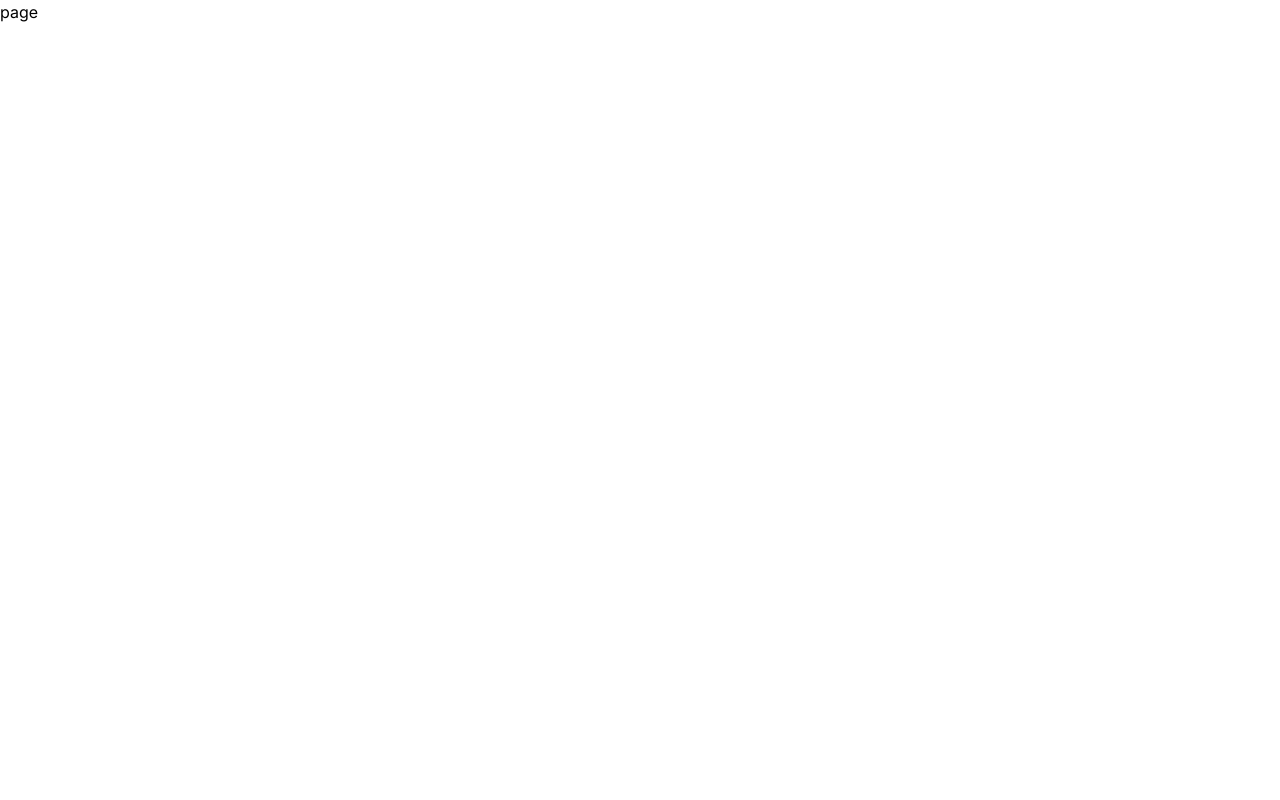
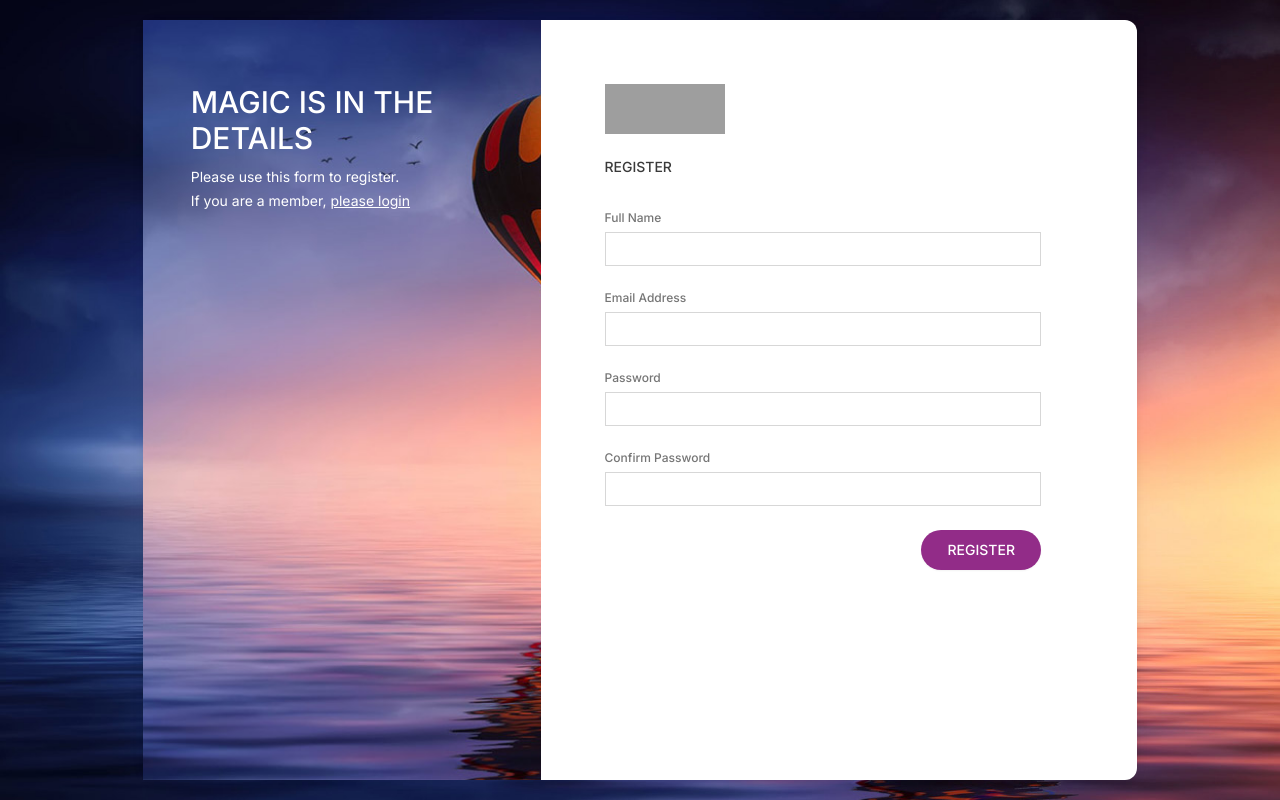
Before and after one commit to aryan7123/gogo-next, a Next.js app: page /register in a window 1280 px wide. Built offline with nearby package versions, Linux system fonts and the light colour scheme; grey boxes are pictures that could not be loaded.

Commit message:
login and register page completed

```diff
--- a/src/app/globals.css
+++ b/src/app/globals.css
@@ -11,6 +11,7 @@
 html, body {
   width: 100%;
   height: 100%;
+  font-family: "Nunito", sans-serif;
 }
 
 .fixed-background {
@@ -31,3 +32,12 @@ html, body {
   background-repeat: no-repeat;
   background-position: top;
 }
+
+.gogo-logo {
+  display: block;
+  background-image: url(https://gogo-react.coloredstrategies.com/static/media/black.e27080da.svg);
+  width: 120px;
+  height: 50px;
+  background-repeat: no-repeat;
+  background-position: 50%;
+}
--- a/src/app/login/page.jsx
+++ b/src/app/login/page.jsx
@@ -1,20 +1,76 @@
-import React from 'react'
+import React from "react";
+import Link from "next/link";
 
 const page = () => {
   return (
     <>
-        <main className='w-full h-full flex items-center fixed-background'>
-            <div className='max-w-sm md:max-w-6xl flex md:flex-row flex-col items-start justify-center mx-auto bg-white form-card'>
-                <div className='w-full md:w-[40%] md:px-12 md:py-16 p-6 h-[30vh] md:h-[70vh] image-side'>
-                    Lorem ipsum dolor sit, amet consectetur adipisicing elit. Nobis molestiae, animi doloremque asperiores sapiente expedita iusto doloribus! Aliquam, nam facere!
-                </div>
-                <div className='w-full md:w-[60%] form-side'>
-                    Lorem ipsum dolor sit amet consectetur adipisicing elit. Iusto, atque rem debitis sequi ad maxime pariatur sint in, officiis illo, commodi earum hic fugit omnis? Tempora, quasi sapiente ipsam, harum, adipisci deleniti quam corrupti fuga ea tenetur dolorum. Aperiam tempore consequuntur dolor deleniti nisi explicabo doloremque quidem eum magnam, iusto dolorum placeat suscipit consectetur neque tempora laboriosam. Voluptatum illum in tenetur voluptate ratione, voluptas fugiat esse earum doloremque. Quo necessitatibus excepturi hic dicta in doloremque nobis? Rem, quibusdam. Qui magnam est ex facere? Tempore ad doloribus suscipit magni, repellat dignissimos quas eaque reiciendis nobis ea incidunt cupiditate perferendis in enim!
-                </div>
-            </div>
-        </main>
+      <main className="w-full h-full flex items-center justify-center fixed-background">
+        <div className="max-w-sm md:max-w-[1400px] flex md:flex-row flex-col items-start justify-center mx-auto bg-white form-card">
+          <div className="w-full md:w-[40%] md:pr-[18rem] md:pl-12 md:py-16 py-8 pr-8 pl-8 md:h-[70vh] image-side">
+            <h3 className="text-white text-2xl mb-2 md:text-3xl font-medium whitespace-nowrap">
+              MAGIC IS IN THE <br className="hidden md:block" /> DETAILS
+            </h3>
+            <span className="text-white text-sm whitespace-nowrap">
+              Please use your credentials to login.
+            </span>
+            <br />
+            <span className="text-white text-sm whitespace-nowrap">
+              If you are not a member,{" "}
+              <Link href="/register" className="underline">
+                please register
+              </Link>
+            </span>
+          </div>
+          <div className="w-full md:w-[60%] md:pl-16 md:pr-[5rem] md:py-16 py-8 pr-8 pl-8">
+            <span className="gogo-logo mb-5"></span>
+            <span className="text-[#3a3a3a] text-sm font-medium">LOGIN</span>
+            <form className="mt-8">
+              <div className="flex flex-col gap-1.5 mb-6">
+                <label
+                  htmlFor="email"
+                  className="text-[#3a3a3ab3] text-xs font-medium"
+                >
+                  Email Address
+                </label>
+                <input
+                  type="email"
+                  name="email"
+                  className="border border-[#d7d7d7] p-1.5 text-sm text-[#3a3a3a] outline-none"
+                />
+              </div>
+              <div className="flex flex-col gap-1.5">
+                <label
+                  htmlFor="password"
+                  className="text-[#3a3a3ab3] text-xs font-medium"
+                >
+                  Password
+                </label>
+                <input
+                  type="password"
+                  name="email"
+                  className="border border-[#d7d7d7] p-1.5 text-sm text-[#3a3a3a] outline-none"
+                />
+              </div>
+              <div className="flex items-center justify-between w-[inherit] mt-6">
+                <Link
+                  href="/forgot-password"
+                  className="text-[#3a3a3ab3] text-sm font-medium hover:text-[#922c88] transition-colors"
+                >
+                  Forgot Password?
+                </Link>
+                <button
+                  type="button"
+                  className="bg-[#922c88] text-white w-[120px] text-sm font-medium rounded-[50px] py-2.5 shadow-sm transition-colors hover:bg-[#73236b]"
+                >
+                  LOGIN
+                </button>
+              </div>
+            </form>
+          </div>
+        </div>
+      </main>
     </>
-  )
-}
+  );
+};
 
-export default page
+export default page;
--- a/src/app/register/page.jsx
+++ b/src/app/register/page.jsx
@@ -1,9 +1,96 @@
-import React from 'react'
+import React from "react";
+import Link from "next/link";
 
 const page = () => {
   return (
-    <div>page</div>
-  )
-}
+    <>
+      <main className="w-full h-full flex items-center justify-center fixed-background">
+        <div className="max-w-sm md:max-w-[1400px] flex md:flex-row flex-col items-start justify-center mx-auto bg-white form-card">
+          <div className="w-full md:w-[40%] md:pr-[20rem] md:pl-12 md:py-16 py-8 pr-8 pl-8 md:h-[95vh] image-side">
+            <h3 className="text-white text-2xl mb-2 md:text-3xl font-medium whitespace-nowrap">
+              MAGIC IS IN THE <br className="hidden md:block" /> DETAILS
+            </h3>
+            <span className="text-white text-sm whitespace-nowrap">
+              Please use this form to register.
+            </span>
+            <br />
+            <span className="text-white text-sm whitespace-nowrap">
+              If you are a member,{" "}
+              <Link href="/login" className="underline">
+                please login
+              </Link>
+            </span>
+          </div>
+          <div className="w-full md:w-[60%] md:pl-16 md:pr-[6rem] md:py-16 py-8 pr-8 pl-8">
+            <span className="gogo-logo mb-5"></span>
+            <span className="text-[#3a3a3a] text-sm font-medium">REGISTER</span>
+            <form className="mt-8">
+              <div className="flex flex-col gap-1.5 mb-6">
+                <label
+                  htmlFor="fullName"
+                  className="text-[#3a3a3ab3] text-xs font-medium"
+                >
+                  Full Name
+                </label>
+                <input
+                  type="text"
+                  name="fullName"
+                  className="border border-[#d7d7d7] p-1.5 text-sm text-[#3a3a3a] outline-none"
+                />
+              </div>
+              <div className="flex flex-col gap-1.5 mb-6">
+                <label
+                  htmlFor="email"
+                  className="text-[#3a3a3ab3] text-xs font-medium"
+                >
+                  Email Address
+                </label>
+                <input
+                  type="email"
+                  name="email"
+                  className="border border-[#d7d7d7] p-1.5 text-sm text-[#3a3a3a] outline-none"
+                />
+              </div>
+              <div className="flex flex-col gap-1.5 mb-6">
+                <label
+                  htmlFor="password"
+                  className="text-[#3a3a3ab3] text-xs font-medium"
+                >
+                  Password
+                </label>
+                <input
+                  type="password"
+                  name="email"
+                  className="border border-[#d7d7d7] p-1.5 text-sm text-[#3a3a3a] outline-none"
+                />
+              </div>
+              <div className="flex flex-col gap-1.5">
+                <label
+                  htmlFor="confirmPassword"
+                  className="text-[#3a3a3ab3] text-xs font-medium"
+                >
+                  Confirm Password
+                </label>
+                <input
+                  type="password"
+                  name="confirmPassword"
+                  className="border border-[#d7d7d7] p-1.5 text-sm text-[#3a3a3a] outline-none"
+                />
+              </div>
+              <div className="w-[inherit] flex justify-end mt-6">
+                <button
+                  type="button"
+                  className="bg-[#922c88] text-white w-[120px] text-sm font-medium rounded-[50px] py-2.5 shadow-sm transition-colors hover:bg-[#73236b]"
+                >
+                  REGISTER
+                </button>
+              </div>
+            </form>
+          </div>
+        </div>
+      </main>
+    </>
+  );
+};
 
-export default page
+export default page;
```
